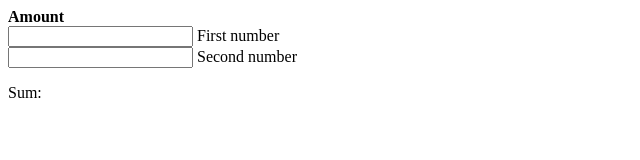
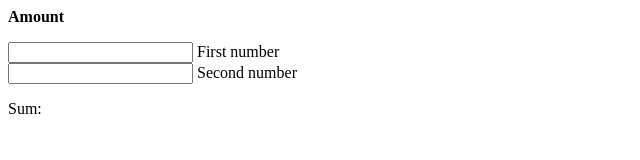
Before and after one commit to Zaratustraman/gpSoftware.training, a plain HTML site: page index.html in a window 1280 px wide. Shown: the whole page, without its empty margins (0-640 px from the left). Drawn offline with nearby package versions, Linux system fonts and the light colour scheme.

Commit message:
Fixing of opened tag

```diff
--- a/index.html
+++ b/index.html
@@ -2,7 +2,7 @@
    <head>
    </head>
    <body>
-   <p><b>Amount</b><Br>
+   <p><b>Amount</b></p>
    <input type="number" ng-model="firstNumber" name="firstNumber"> First number<Br>
    <input type="number" ng-model="secondNumber" name="secondNumber" > Second number<Br>
    <p>Sum: {{firstNumber+secondNumber}}</p>
```
